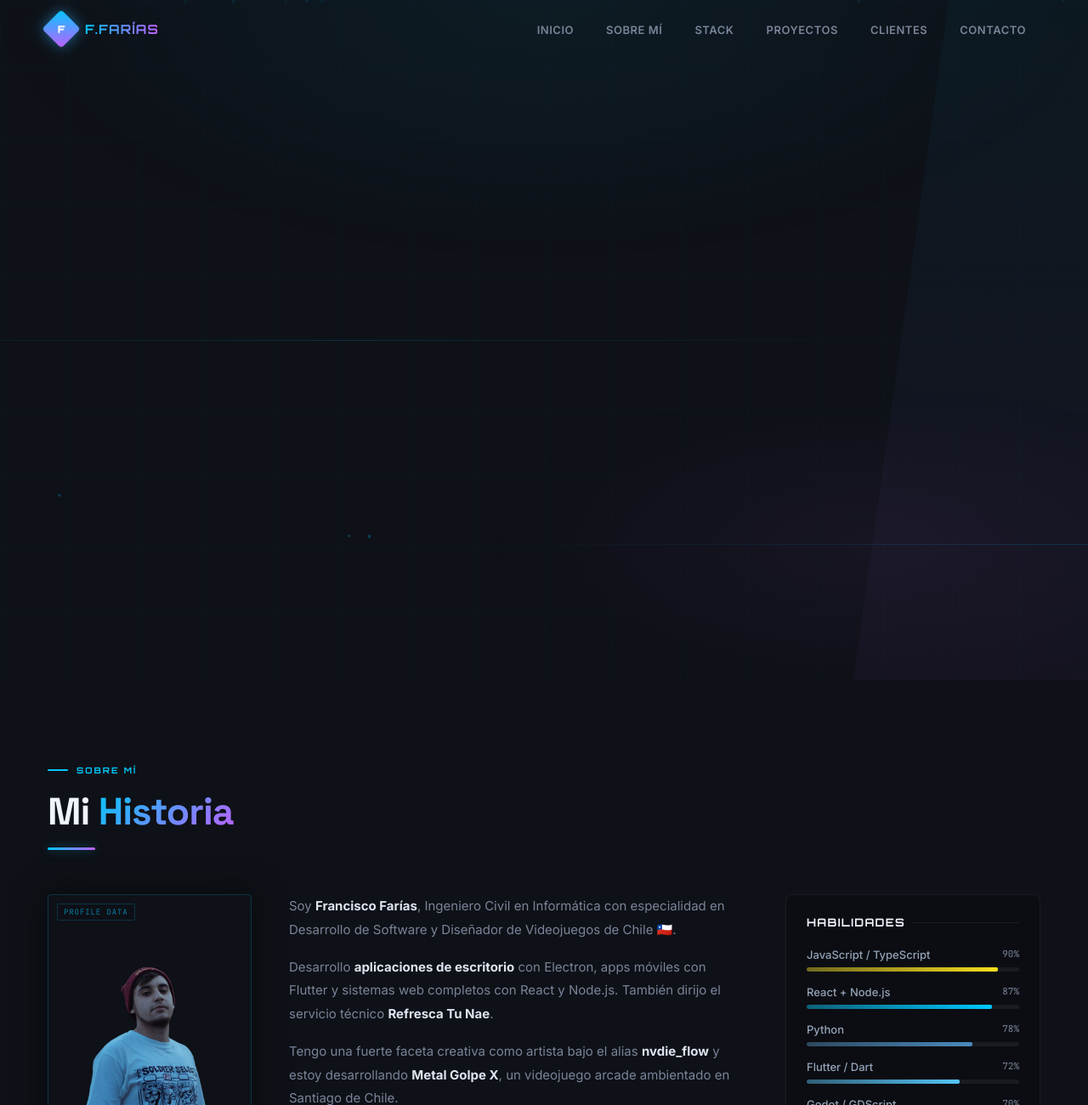
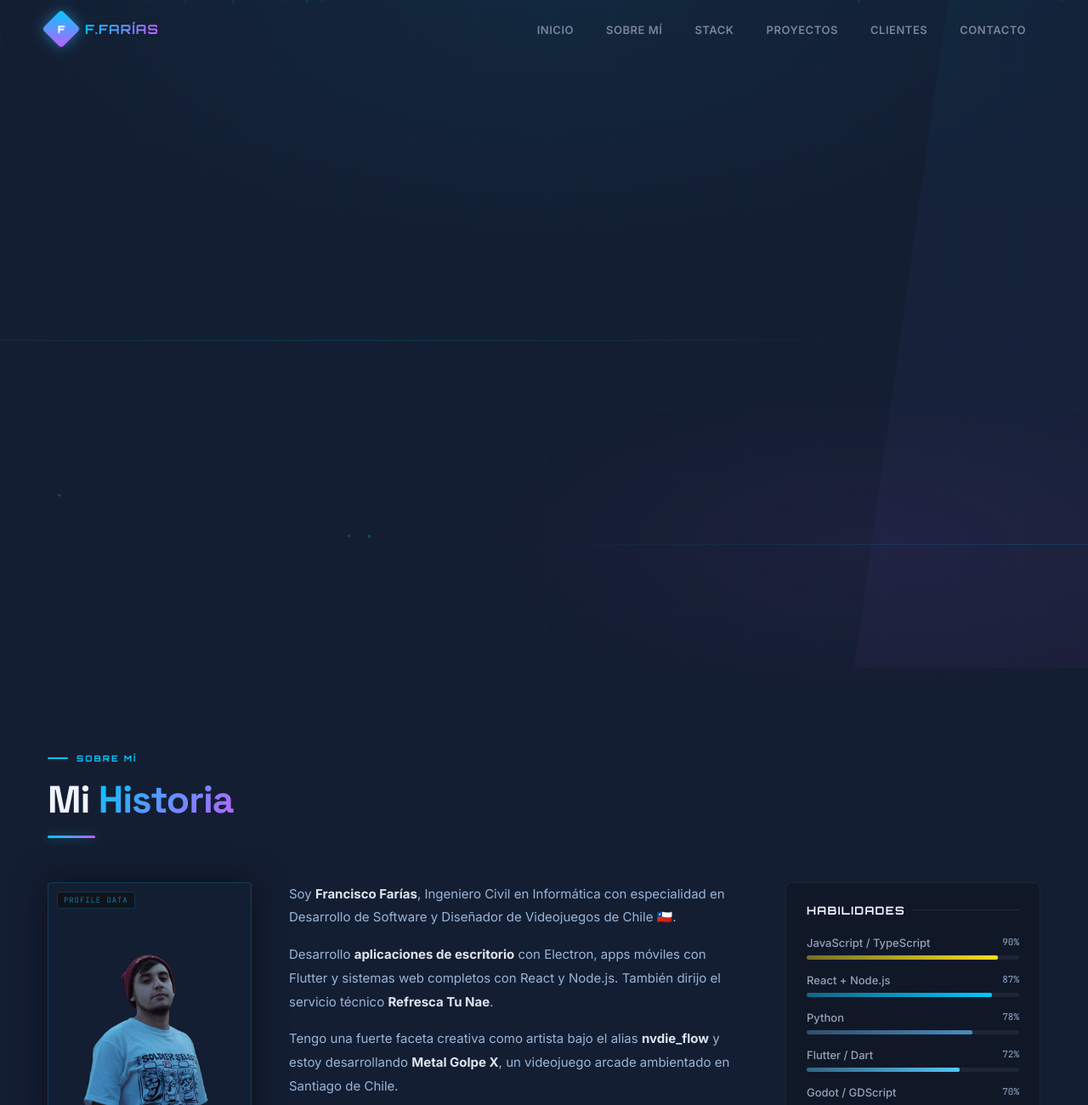
Before and after one commit to FranciscoFariasDevs/Mipaginaweb2026, a React (Vite) app: page / in a window 1280 px wide. Shown: the top 1300 px of the page at 85% size. Built offline with nearby package versions, Linux system fonts and the light colour scheme.

Commit message:
Fix: fondo mas claro, loading rapido, imagenes visibles en cards, responsive mejorado, texto legible

```diff
--- a/src/App.css
+++ b/src/App.css
@@ -3,7 +3,7 @@
 ═══════════════════════════════════════════════════════ */
 .boot-screen {
   position: fixed; inset: 0; z-index: 9999;
-  background: #060810;
+  background: #0d1628;
   display: flex; flex-direction: column;
   align-items: center; justify-content: center; gap: 0;
   overflow: hidden;
@@ -183,7 +183,7 @@
   padding: 18px 56px; transition: all .4s ease;
 }
 .navbar.scrolled {
-  background: rgba(14,17,23,.92); backdrop-filter: blur(24px) saturate(160%);
+  background: rgba(18,28,48,.94); backdrop-filter: blur(24px) saturate(160%);
   border-bottom: 1px solid rgba(0,200,255,.15); padding: 12px 56px;
   box-shadow: 0 4px 40px rgba(0,0,0,.5), 0 1px 0 rgba(0,200,255,.1);
 }
@@ -244,8 +244,8 @@
    HERO — PS STYLE
 ═══════════════════════════════════════════════════════ */
 .hero-section {
-  min-height: 100vh; display: flex; align-items: center;
-  padding: 110px 56px 70px; position: relative; overflow: hidden;
+  display: flex; align-items: center;
+  padding: 100px 56px 80px; position: relative; overflow: hidden;
 }
 .hero-inner {
   max-width: 1200px; margin: 0 auto; width: 100%; position: relative; z-index: 1;
@@ -394,7 +394,7 @@
 }
 @keyframes xp-grow { to { width: 72%; } }
 
-.hero-desc { font-size: 15.5px; color: #7a8499; line-height: 1.8; }
+.hero-desc { font-size: 15.5px; color: #9ab5d8; line-height: 1.8; }
 .hero-desc strong { color: #dde4f0; }
 
 .hero-ctas { display: flex; gap: 12px; flex-wrap: wrap; }
@@ -428,12 +428,18 @@
 .pill:hover { background: rgba(0,200,255,.1); border-color: rgba(0,200,255,.3); color: #dde4f0; }
 
 @media(max-width:900px) {
-  .hero-section { padding: 90px 20px 60px; }
-  .hero-inner { grid-template-columns: 1fr; gap: 40px; text-align: center; }
+  .hero-section { padding: 80px 20px 60px; }
+  .hero-inner { grid-template-columns: 1fr; gap: 32px; text-align: center; }
   .hero-photo-col { order: -1; }
   .hero-ctas,.hero-pills,.hero-badge { justify-content: center; }
-  .hero-photo-frame,.hero-photo { width: 220px; }
+  .hero-photo-frame,.hero-photo { width: 200px; }
   .hero-role-box { text-align: left; }
+}
+@media(max-width:480px) {
+  .hero-section { padding: 72px 16px 48px; }
+  .hero-name { font-size: 2rem; }
+  .hero-photo-frame,.hero-photo { width: 160px; }
+  .hero-text { gap: 16px; }
 }
 
 /* ═══════════════════════════════════════════════════════
@@ -463,7 +469,8 @@
 .fade-up.visible { opacity:1; transform:translateY(0); }
 .d1 { transition-delay:.1s; } .d2 { transition-delay:.2s; } .d3 { transition-delay:.3s; }
 
-@media(max-width:768px){ .section { padding: 70px 20px; } }
+@media(max-width:768px){ .section { padding: 60px 20px; } }
+@media(max-width:480px){ .section { padding: 50px 16px; } }
 
 /* ═══════════════════════════════════════════════════════
    ABOUT
@@ -492,7 +499,7 @@
   letter-spacing: .08em;
 }
 .about-text-col { display: flex; flex-direction: column; gap: 16px; }
-.about-text-col p { color: #7a8499; font-size: 15px; line-height: 1.85; }
+.about-text-col p { color: #9ab5d8; font-size: 15px; line-height: 1.85; }
 .about-text-col strong { color: #dde4f0; }
 .about-chips { display: flex; flex-wrap: wrap; gap: 8px; margin-top: 6px; }
 .about-chip {
@@ -562,7 +569,7 @@
 ═══════════════════════════════════════════════════════ */
 .projects-grid {
   display: grid;
-  grid-template-columns: repeat(auto-fill, minmax(340px, 1fr));
+  grid-template-columns: repeat(auto-fill, minmax(300px, 1fr));
   gap: 24px;
 }
 
@@ -591,24 +598,24 @@
 /* ── MEDIA ── */
 .pcard-media {
   height: 220px; overflow: hidden; position: relative;
-  background: #0a0c14; flex-shrink: 0;
+  background: #1b2844; flex-shrink: 0;
 }
 .pcard-banner {
   width: 100%; height: 100%;
   display: block; transition: transform .6s cubic-bezier(.23,1,.32,1);
-  object-position: center top;
+  object-position: center center;
 }
 .pcard:hover .pcard-banner { transform: scale(1.07); }
 
-/* dark gradient overlay at bottom so text is readable */
+/* subtle overlay — doesn't hide the image */
 .pcard-media-overlay {
   position: absolute; inset: 0; pointer-events: none;
   background: linear-gradient(
     180deg,
     transparent 0%,
-    transparent 40%,
-    rgba(10,12,20,.7) 80%,
-    rgba(10,12,20,.95) 100%
+    transparent 55%,
+    rgba(20,30,50,.45) 80%,
+    rgba(20,30,50,.75) 100%
   );
 }
 
@@ -697,7 +704,7 @@
 .s-dev  { background: rgba(255,107,53,.1); color: var(--accent3); border: 1px solid rgba(255,107,53,.25); }
 .s-prod { background: rgba(0,200,255,.1);  color: var(--accent);  border: 1px solid rgba(0,200,255,.25); }
 
-.pcard-desc { font-size: 13px; color: #5a6478; line-height: 1.75; flex: 1; }
+.pcard-desc { font-size: 13px; color: #8faac8; line-height: 1.75; flex: 1; }
 .pcard-tags { display: flex; flex-wrap: wrap; gap: 5px; }
 .ptag {
   font-size: 10px; font-weight: 600; padding: 2px 9px;
@@ -713,7 +720,8 @@
 }
 .pcard-link:hover { color: #67e8f9; gap: 10px; }
 
-@media(max-width:768px) { .projects-grid { grid-template-columns: 1fr; } }
+@media(max-width:640px) { .projects-grid { grid-template-columns: 1fr; } }
+@media(max-width:480px) { .pcard-media { height: 180px; } }
 
 /* ═══════════════════════════════════════════════════════
    WEB WORK
@@ -730,7 +738,7 @@
 .ww-card:hover .ww-top-line { transform: scaleX(1); }
 .ww-icon { font-size: 2.2rem; }
 .ww-card h3 { font-family: 'Space Grotesk',sans-serif; font-size: 20px; font-weight: 700; color: #f0f4ff; }
-.ww-card p { font-size: 14px; color: #5a6478; line-height: 1.75; flex: 1; }
+.ww-card p { font-size: 14px; color: #8faac8; line-height: 1.75; flex: 1; }
 .ww-url { font-family: 'JetBrains Mono', monospace; font-size: 11px; color: var(--accent); margin-top: 4px; }
 @media(max-width:700px){ .ww-grid { grid-template-columns: 1fr; } }
 
@@ -739,7 +747,7 @@
 ═══════════════════════════════════════════════════════ */
 .contact-section { text-align: center; }
 .contact-section .sec-line { margin: 0 auto 48px; }
-.contact-desc { color: #5a6478; font-size: 16px; line-height: 1.8; max-width: 480px; margin: 0 auto 40px; }
+.contact-desc { color: #8faac8; font-size: 16px; line-height: 1.8; max-width: 480px; margin: 0 auto 40px; }
 .contact-wrap { display: flex; flex-wrap: wrap; justify-content: center; gap: 12px; }
 .cbtn {
   display: flex; align-items: center; gap: 9px; padding: 12px 22px;
--- a/src/App.jsx
+++ b/src/App.jsx
@@ -102,12 +102,9 @@ const STACKS = [
 ]
 
 const BOOT_MSGS = [
-  'INICIALIZANDO SISTEMA...',
+  'INICIANDO...',
   'CARGANDO PORTAFOLIO...',
-  'COMPILANDO PROYECTOS...',
-  'VERIFICANDO EXPERIENCIA...',
-  'CARGANDO ACTIVOS...',
-  'LISTO',
+  'LISTO ✓',
 ]
 
 /* ─── ICONS ─────────────────────────────────────────────── */
@@ -126,7 +123,7 @@ function BootScreen({ onDone }) {
   const glowRef = useRef(null)
 
   useEffect(() => {
-    const total = 2400
+    const total = 900
     const start = performance.now()
     let frame
 
@@ -142,8 +139,8 @@ function BootScreen({ onDone }) {
       else {
         setTimeout(() => {
           setExit(true)
-          setTimeout(onDone, 700)
-        }, 400)
+          setTimeout(onDone, 400)
+        }, 150)
       }
     }
     frame = requestAnimationFrame(tick)
--- a/src/index.css
+++ b/src/index.css
@@ -3,18 +3,18 @@
 *,*::before,*::after { margin:0; padding:0; box-sizing:border-box; }
 
 :root {
-  --bg:      #0e1117;
-  --bg2:     #141820;
-  --surface: #1c2030;
-  --surf2:   #242840;
+  --bg:      #141e32;
+  --bg2:     #1b2844;
+  --surface: #1f3054;
+  --surf2:   #283a66;
   --accent:  #00c8ff;
   --accent2: #bf5fff;
   --accent3: #ff6b35;
   --gold:    #ffd166;
   --green:   #06ffa5;
-  --text:    #dde4f0;
-  --muted:   #7a8499;
-  --border:  rgba(0,200,255,.15);
+  --text:    #e4eeff;
+  --muted:   #90a8c8;
+  --border:  rgba(0,200,255,.22);
 }
 
 html { scroll-behavior: smooth; }
```
